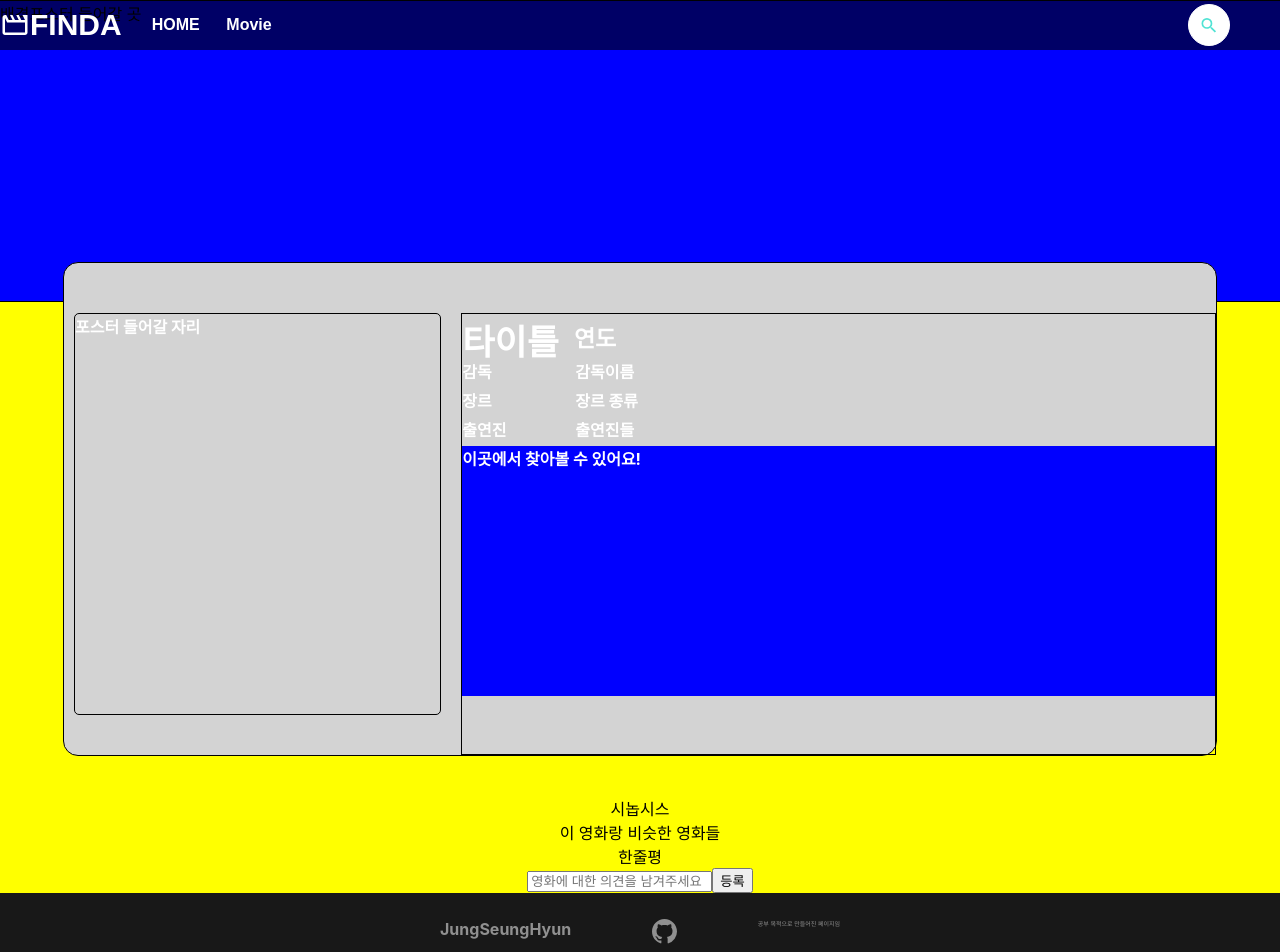
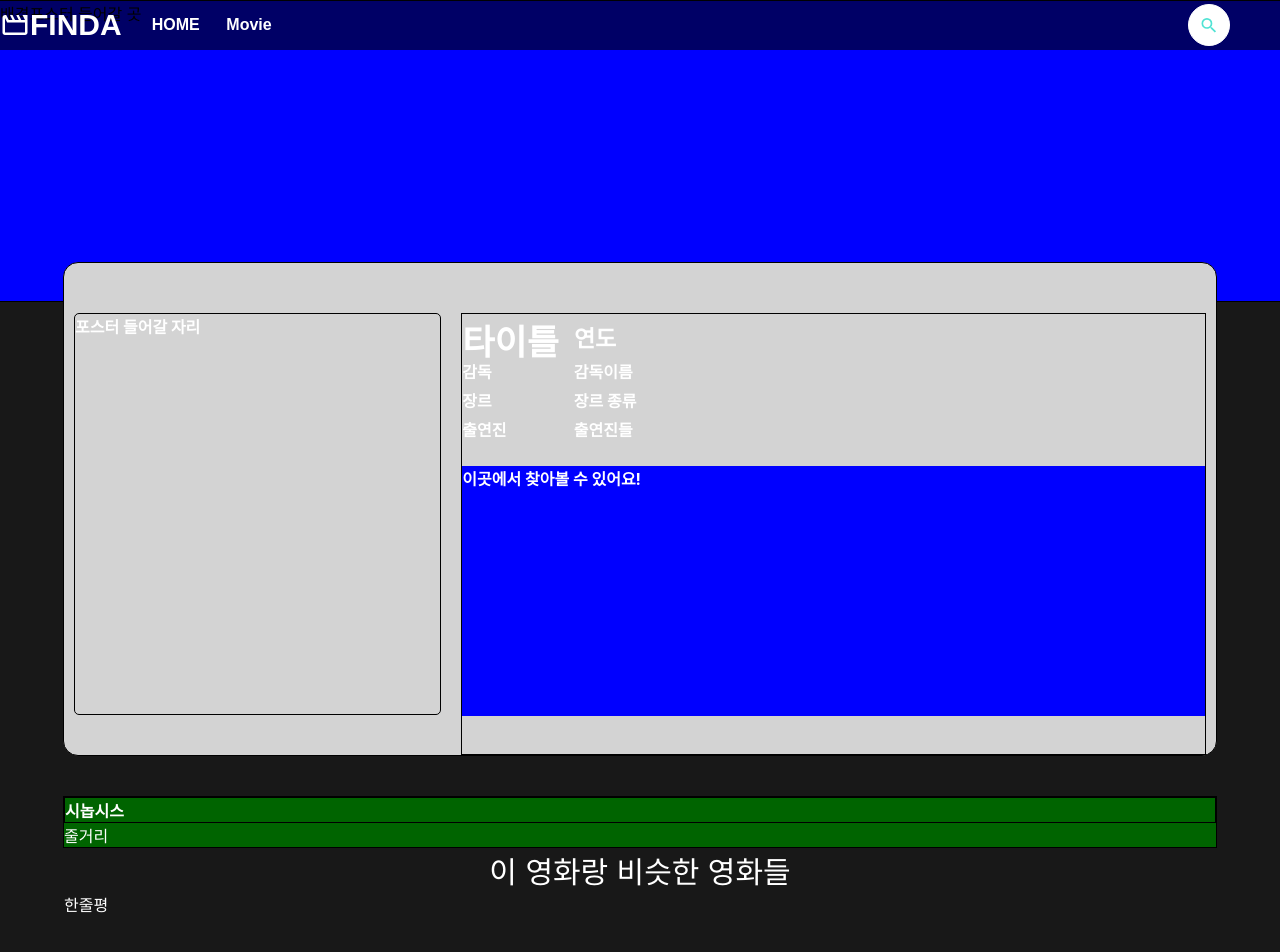
Before and after one commit to herrakam/FINDA-react, a React (Create React App) app: page /detail in a window 1280 px wide. Shown: the top 952 px of the page. Built offline with nearby package versions, Linux system fonts and the light colour scheme.

Commit message:
detail 레이아웃 구현 완료

```diff
--- a/src/components/Detail.js
+++ b/src/components/Detail.js
@@ -4,7 +4,7 @@ import styled from "styled-components";
 const DetailWrap = styled.div`
   /* width: 100%; */
   height: 100%;
-  background: yellow;
+  background: #181818;
   display: flex;
   flex-direction: column;
   align-items: center;
@@ -48,6 +48,7 @@ const InfoWrap = styled.div`
   min-width: 75%;
   align-items: center;
   border: 1px solid black;
+  margin: 0 10px 0 0;
 `;
 const TitleWrap = styled.div`
   width: 100%;
@@ -90,6 +91,97 @@ const PlatformInfoWrap = styled.div`
   height: 250px;
   border: 1px sold black;
   background: blue;
+  margin: 25px 0 0 0;
+`;
+const MiddleWrap = styled.div`
+  width: 90%;
+  border: 1px solid black;
+  background: darkgreen;
+`;
+const StoryWrap = styled.div`
+  /* width: 100px; */
+  color: white;
+  font-weight: bolder;
+  border: 1px solid black;
+  margin: 0 auto;
+`;
+const Story = styled.div`
+  color: white;
+  margin: 0 auto;
+`;
+const SimilarWord = styled.div`
+  display: grid;
+  place-content: center center;
+  font-size: 30px;
+  color: white;
+  text-align: center;
+`;
+const SimilarMovieWrap = styled.div`
+  width: 90%;
+  min-width: 90%;
+  display: grid;
+  grid-gap: 5px;
+  grid-template-columns: repeat(auto-fit, 150px);
+  place-content: space-around;
+`;
+const Review = styled.div`
+  width: 90%;
+  color: white;
+  float: left;
+  margin: 0 0 30px 0;
+`;
+const BottomWrap = styled.div`
+  width: 90%;
+  min-height: 200px;
+  /*border: 1px solid white;*/
+  display: flex;
+  flex-direction: column;
+  align-items: center;
+`;
+const CommentWrap = styled.div`
+  width: 90%;
+  /*height: 100px;*/
+  /*border: 1px solid white;*/
+  display: flex;
+  justify-content: space-between;
+  padding-top: 10px;
+  margin: 0 0 20px 0;
+`;
+const InputComment = styled.input`
+  width: 90%;
+  height: 50px;
+  margin: 0 10px 0 0;
+  color: white;
+`;
+const CommentPlace = styled.input`
+  width: 100%;
+  height: 50px;
+  background: #202020;
+  color: white;
+  border: 1px solid #202020;
+  font-size: 15px;
+  border-radius: 10px;
+`;
+const CommentBtn = styled.button`
+  width: 10%;
+  min-width: 45px;
+  height: 54px;
+  background: #313131;
+  line-height: 50%;
+  border: none;
+  border-radius: 5px;
+  font-size: 17px;
+  font-weight: bold;
+  color: white;
+`;
+const ReviewBox = styled.div`
+  margin: 30px 0 0 0;
+  width: 90%;
+  border: 1px solid white;
+  display: grid;
+  place-content: start start;
+  grid-auto-columns: 1fr;
+  grid-gap: 10px;
 `;
 function Detail() {
   return (
@@ -120,24 +212,23 @@ function Detail() {
           </PlatformInfoWrap>
         </InfoWrap>
       </TopWrap>
-      <div className="middleWrap">
-        <div className="storyWrap">시놉시스</div>
-        <div className="story"></div>
-      </div>
-      <div className="similarWord">이 영화랑 비슷한 영화들</div>
-      <div className="similarMovieWrap"></div>
-      <div className="review">한줄평</div>
-      <div className="bottomWrap">
-        <div className="commentWarp">
-          <input
+      <MiddleWrap>
+        <StoryWrap className="TabStyle">시놉시스</StoryWrap>
+        <Story>줄거리</Story>
+      </MiddleWrap>
+      <SimilarWord>이 영화랑 비슷한 영화들</SimilarWord>
+      <SimilarMovieWrap></SimilarMovieWrap>
+      <Review>한줄평</Review>
+      <BottomWrap>
+        <CommentWrap>
+          <CommentPlace
             type="text"
             placeholder="영화에 대한 의견을 남겨주세요"
-            className="commentInput"
           />
-          <button className="commentBtn">등록</button>
-        </div>
-        <div className="reviewsBox"></div>
-      </div>
+          <CommentBtn>등록</CommentBtn>
+        </CommentWrap>
+        <ReviewBox></ReviewBox>
+      </BottomWrap>
     </DetailWrap>
   );
 }
```
